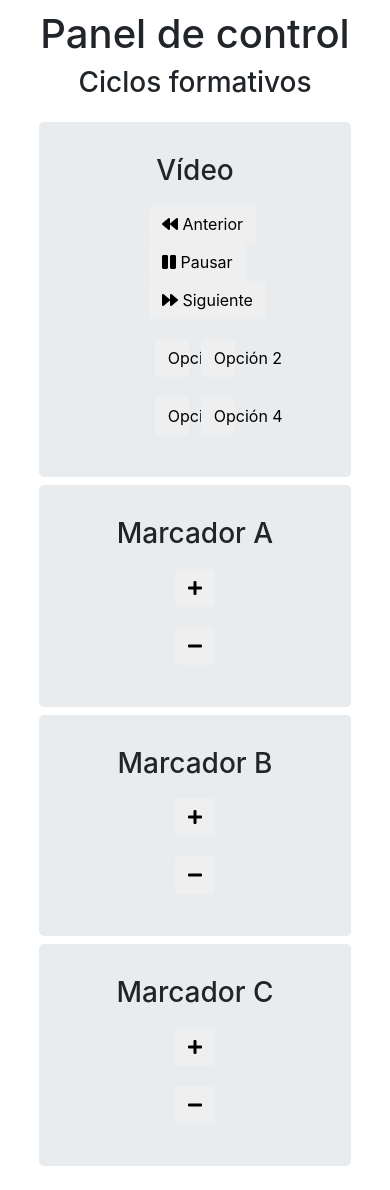
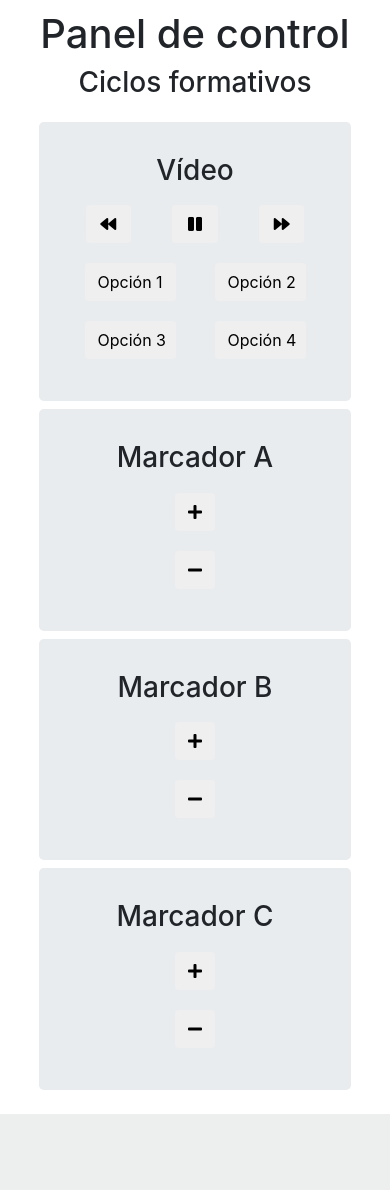
Before and after one commit to Luismoteando/QuizzIS, a PHP site: page /cyclAdmin.html in a window 390 px wide. After the commit the page ends 1114 px from the top, so only its background shows below. Run offline with PHP 8.4, Linux system fonts and the light colour scheme; some libraries are stand-ins or nearby versions.

Commit message:
fourty-seventh commit

```diff
--- a/server/css/admin.css
+++ b/server/css/admin.css
@@ -1,8 +1,77 @@
-.row button {
+.controls {
+  padding: 10px;
+  width: 40%;
+  margin: 0 auto;
+}
+
+.controls button {
   margin: 0 auto;
   display: block;
 }
 
+.options {
+  padding: 10px;
+  width: 40%;
+  margin: 0 auto;
+}
+
 .options button {
-    width: 37.5%;
+  margin: 0 auto;
+  display: block;
+  width: 43.5%;
 }
+
+/* Extra small devices (portrait phones, less than 576px) */
+@media (max-width: 575.98px) {
+  .controls {
+    width: 100%;
+  }
+
+  .controls button {
+    width: 17.5%;
+  }
+
+  .controls button span {
+    display: none;
+  }
+
+  .options {
+    width: 100%;
+  }
+
+  .options button {
+    width: 35%;
+  }
+}
+
+/* Small devices (landscape phones, 576px and up) */
+@media (min-width: 576px) and (max-width: 767.98px) {
+  .controls {
+    width: 75%;
+  }
+
+  .options {
+    width: 75%;
+  }
+}
+
+/* Medium devices (tablets, 768px and up) */
+@media (min-width: 768px) and (max-width: 991.98px) {
+  .controls {
+    width: 55%;
+  }
+
+  .options {
+    width: 55%;
+  }
+}
+
+/* Large devices (desktops, 992px and up) */
+@media (min-width: 992px) and (max-width: 1199.98px) {
+
+}
+
+/* Extra large devices (large desktops, 1200px and up) */
+@media (min-width: 1200px) {
+
+}
--- a/server/cyclAdmin.html
+++ b/server/cyclAdmin.html
@@ -25,21 +25,21 @@
               <h3>
                 Vídeo
               </h3>
-              <div class="row" style="padding: 10px; width: 40%; margin: 0 auto;">
+              <div class="row controls">
                 <button id="previous" type="button" class="btn">
-                  <i class="fas fa-backward"></i> Anterior
+                  <i class="fas fa-backward"></i><span> Anterior</span>
                 </button>
 
                 <button id="play" type="button" class="btn">
-                  <i class="fas fa-pause"></i> Pausar
+                  <i class="fas fa-pause"></i><span> Pausar</span>
                 </button>
 
                 <button id="next" type="button" class="btn">
-                  <i class="fas fa-forward"></i> Siguiente
+                  <i class="fas fa-forward"></i><span> Siguiente</span>
                 </button>
               </div>
 
-              <div class="row options" style="padding: 10px; width: 40%; margin: 0 auto;">
+              <div class="row options">
                 <button id="option1" type="button" class="btn">
                   Opción 1
                 </button>
@@ -49,7 +49,7 @@
                 </button>
               </div>
 
-              <div class="row options" style="padding: 10px; width: 40%; margin: 0 auto;">
+              <div class="row options">
                 <button id="option3" type="button" class="btn">
                   Opción 3
                 </button>
@@ -152,23 +152,45 @@ var option3 = document.getElementById('option3');
 var option4 = document.getElementById('option4');
 
 play.onclick = function() {
-  if(play.innerHTML == '<i class="fas fa-play"></i> Reproducir') {
-    $.post("cyclServer.php", { play: "true" });
-    play.innerHTML = '<i class="fas fa-pause"></i> Pausar';
+  var width = $(window).width();
+
+  if(width < 575.98) {
+    if(play.innerHTML == '<i class="fas fa-play"></i>') {
+      $.post("cyclServer.php", { play: "true" });
+      play.innerHTML = '<i class="fas fa-pause"></i>';
+    } else {
+      $.post("cyclServer.php", { play: "false" });
+      play.innerHTML = '<i class="fas fa-play"></i>';
+    }
   } else {
-    $.post("cyclServer.php", { play: "false" });
-    play.innerHTML = '<i class="fas fa-play"></i> Reproducir';
+    if(play.innerHTML == '<i class="fas fa-play"></i><span> Reproducir</span>') {
+      $.post("cyclServer.php", { play: "true" });
+      play.innerHTML = '<i class="fas fa-pause"></i><span> Pausar</span>';
+    } else {
+      $.post("cyclServer.php", { play: "false" });
+      play.innerHTML = '<i class="fas fa-play"></i><span> Reproducir</span>';
+    }
   }
 };
 
 previous.onclick = function() {
+  var width = $(window).width();
+
   $.post("cyclServer.php", { previous: true, play: true});
-  play.innerHTML = '<i class="fas fa-pause"></i> Pausar';
+  if(width < 575.98) {
+    play.innerHTML = '<i class="fas fa-pause"></i>';
+  } else {
+    play.innerHTML = '<i class="fas fa-pause"></i><span> Pausar</span>';
+  }
 };
 
 next.onclick = function() {
   $.post("cyclServer.php", { next: true, play: true });
-  play.innerHTML = '<i class="fas fa-pause"></i> Pausar';
+  if(width < 575.98) {
+    play.innerHTML = '<i class="fas fa-pause"></i>';
+  } else {
+    play.innerHTML = '<i class="fas fa-pause"></i><span> Pausar</span>';
+  }
 };
 
 addA.onclick = function() {
--- a/streaming/bachStreaming.html
+++ b/streaming/bachStreaming.html
@@ -68,11 +68,11 @@
         }
       }
     } else if(player2.style.display != "none") {
-      if(response.value == "true") {
+      if(play == "true") {
         if(player2.paused) {
           player2.play();
         }
-      } else if(response.value == "false"){
+      } else if(play == "false"){
         if(!player2.paused) {
           player2.pause();
         }
--- a/streaming/cyclStreaming.html
+++ b/streaming/cyclStreaming.html
@@ -68,11 +68,11 @@
         }
       }
     } else if(player2.style.display != "none") {
-      if(response.value == "true") {
+      if(play == "true") {
         if(player2.paused) {
           player2.play();
         }
-      } else if(response.value == "false"){
+      } else if(play == "false"){
         if(!player2.paused) {
           player2.pause();
         }
```
Also changed, not shown: server/bachAdmin.html (+33 -13 lines).
